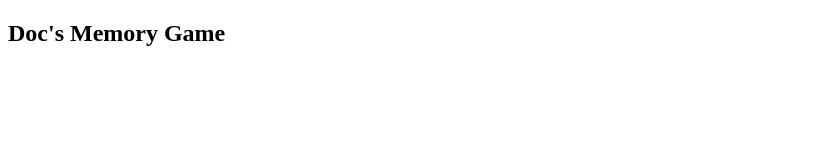
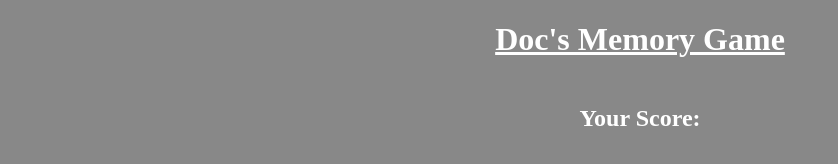
Before and after one commit to docmartin87/memory-game-template-1, a plain HTML site: page index.html in a window 1280 px wide. Shown: the whole page, without its empty margins (0-838 px from the left). Drawn offline with Linux system fonts and the light colour scheme.

Commit message:
screen styling

```diff
--- a/assets/css/style.css
+++ b/assets/css/style.css
@@ -0,0 +1,29 @@
+
+/*-- Body --*/
+
+body{
+    background-color: rgb(136, 136, 136);
+}
+
+/*-- /body --*/
+
+
+/*-- Header --*/
+
+header{
+    text-align: center;
+    text-decoration: underline;
+    color: rgb(255, 255, 255);
+}
+
+/*-- /header --*/
+
+/*-- Header --*/
+
+h2{
+    padding-top: 25px;
+    text-align: center;
+    color: rgb(255, 255, 255);
+}
+
+/*-- /header --*/
--- a/index.html
+++ b/index.html
@@ -11,8 +11,12 @@
 
 <body>
     <header>
-        <h2>Doc's Memory Game</h2>
+        <h1>Doc's Memory Game</h1>
     </header>
+
+    <section>
+        <h2>Your Score:</h2>
+    </section>
 
 <script src="assets/java/main.js"></script>
 </body>
```
